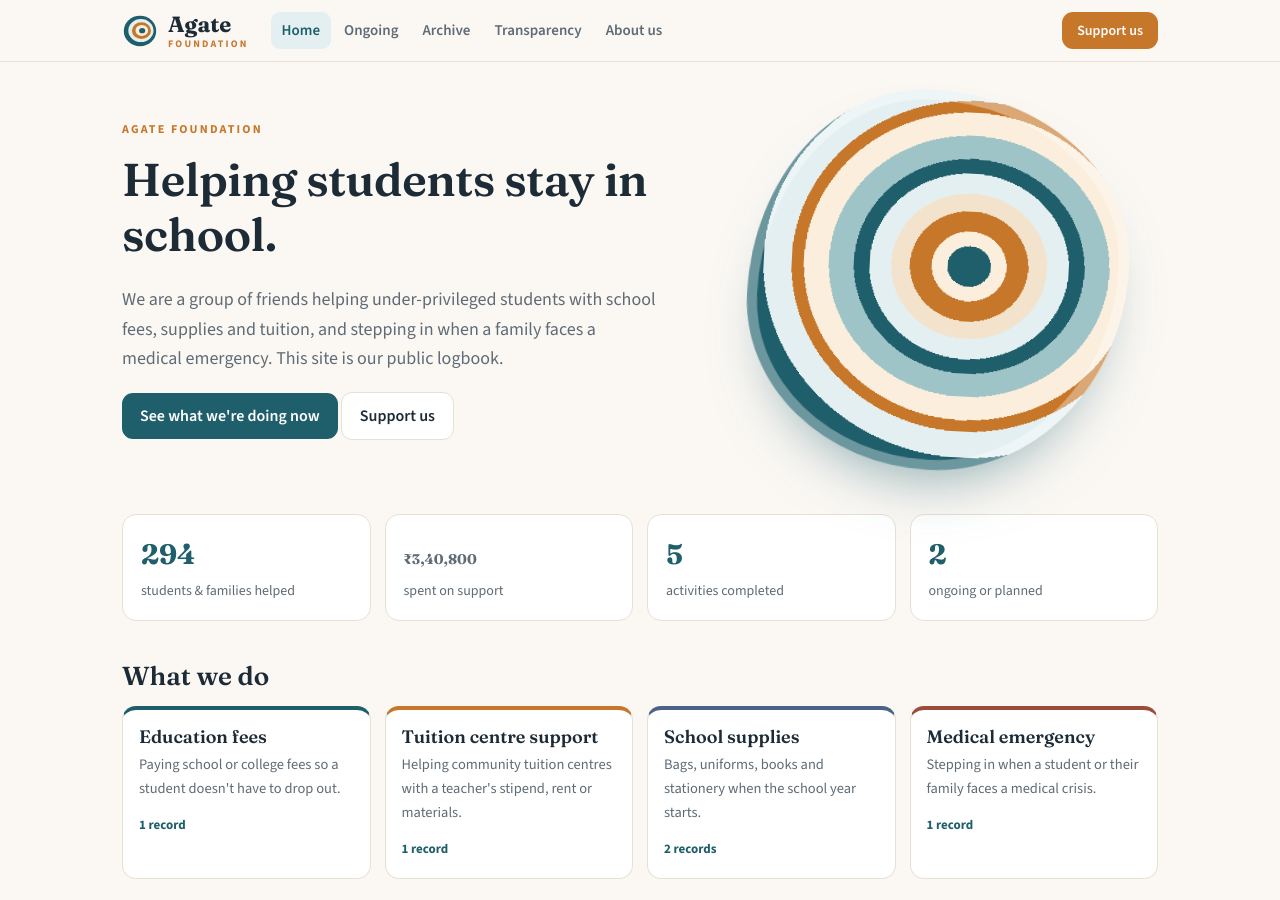
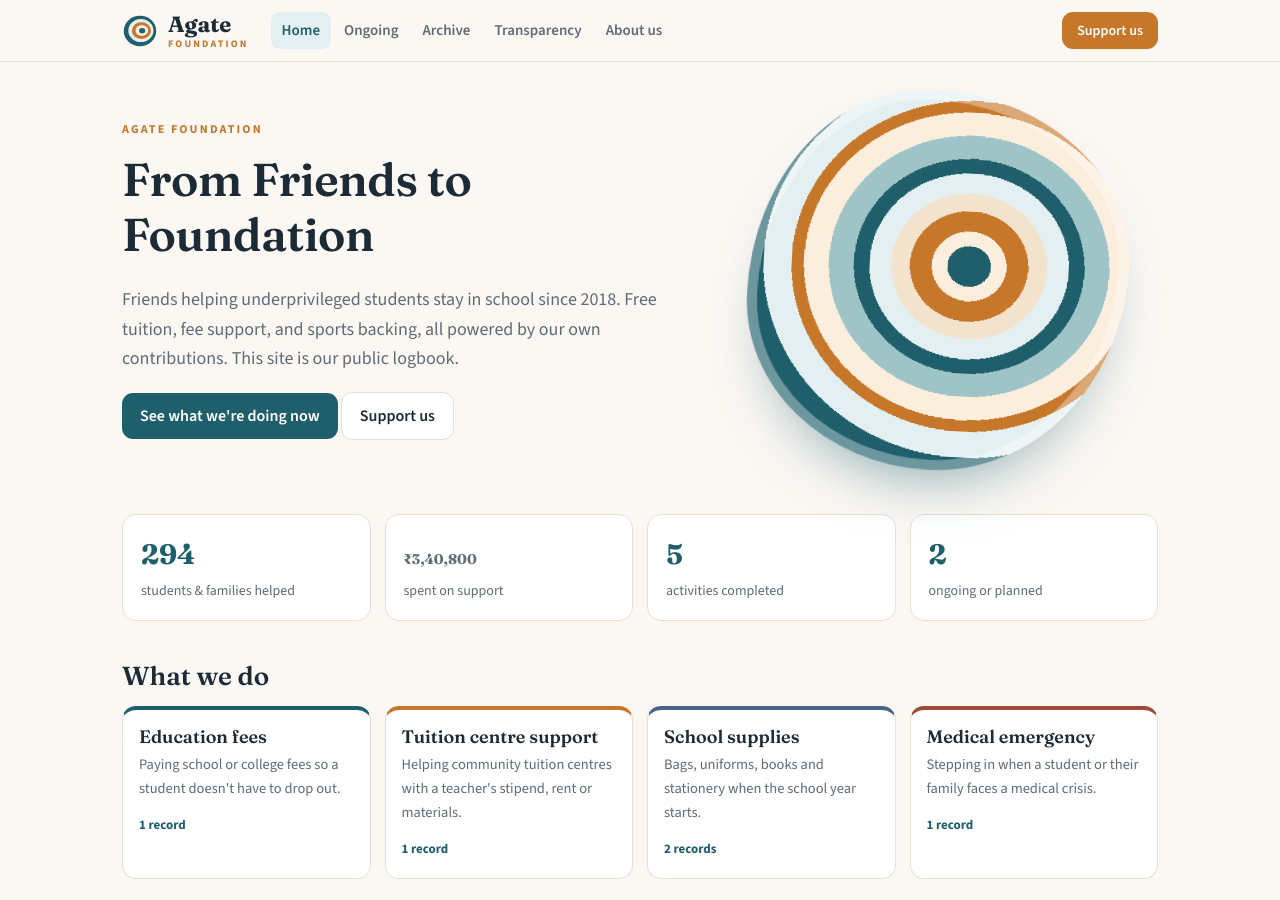
Before and after one commit to agate61/foundation, a Jekyll site: the page built from index.html, in a window 1280 px wide and 900 px high. Built offline with Jekyll 4.4.1, drawn with Linux system fonts in a browser that asks for light colours.

Commit message:
Changing index page context

```diff
--- a/_data/org.yml
+++ b/_data/org.yml
@@ -1,5 +1,5 @@
 name: Agate Foundation
-tagline: Helping students stay in school.
+tagline: From Friends to Foundation
 city: "[Your city]"
 registered_as: "[Trust / Society / Section 8 Company]"
 registration_no: "[to add]"
--- a/index.html
+++ b/index.html
@@ -11,7 +11,7 @@ layout: default
   <div>
     <p class="eyebrow">{{ site.data.org.name }}</p>
     <h1>{{ site.data.org.tagline }}</h1>
-    <p class="lede">We are a group of friends helping under-privileged students with school fees, supplies and tuition, and stepping in when a family faces a medical emergency. This site is our public logbook.</p>
+    <p class="lede">Friends helping underprivileged students stay in school since 2018. Free tuition, fee support, and sports backing, all powered by our own contributions. This site is our public logbook.</p>
     <p><a class="btn" href="{{ '/ongoing/' | relative_url }}">See what we're doing now</a> <a class="btn ghost" href="{{ '/support/' | relative_url }}">Support us</a></p>
   </div>
   <div class="hero-art" aria-hidden="true"></div>
```
